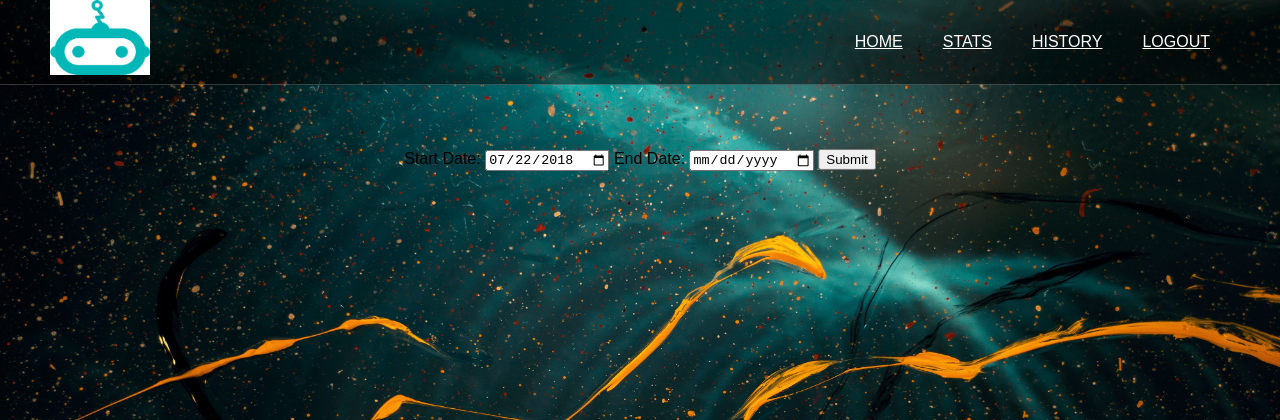
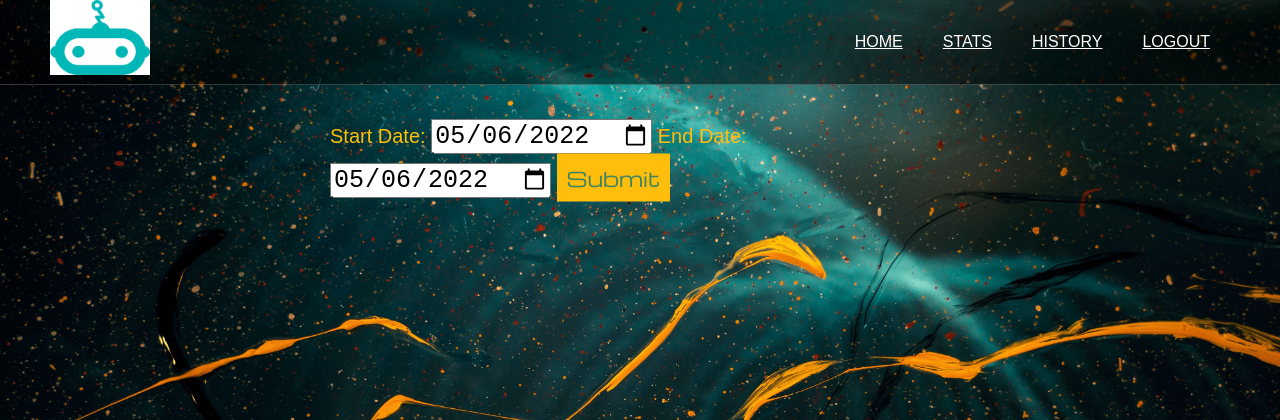
Before and after one commit to Ali13798/CSC450-Group-Project, a Flask app: page /history in a window 1280 px wide. Shown: the top 420 px of the page. Run offline with Flask 2, Linux system fonts and the light colour scheme; the first user in the database is signed in; some libraries are stand-ins or nearby versions; some web fonts are replaced.

Commit message:
Completed history page

```diff
--- a/server/app.py
+++ b/server/app.py
@@ -13,7 +13,7 @@ app.secret_key = b'_5#y2L"F4Q8z\n\xec]/'
 app.config["SESSION_PERMANENT"] = False
 app.config["SESSION_TYPE"] = "filesystem"
 Session(app)
-DB_PATH = "database.db"
+DB_PATH = "./server/database.db"
 
 
 @app.route("/")
@@ -68,24 +68,7 @@ def greet():
 @app.route("/greetNewUser", methods=["GET", "POST"])
 def new_user():
     name = flask.request.form.get("name")
-    if " " in name:
-        flask.flash('Username cannot contain empty spaces " ". Try again.')
-        return flask.redirect(flask.url_for("signup"))
-
-    if not name[0].isalpha():
-        flask.flash("Username must begin with an alphabetic character.")
-        return flask.redirect(flask.url_for("signup"))
-
-    if not name.isalnum():
-        flask.flash("Username cannot contain any special characters.")
-        return flask.redirect(flask.url_for("signup"))
-
     password = flask.request.form.get("password")
-    confirm_password = flask.request.form.get("confirm_password")
-    if password != confirm_password:
-        flask.flash("Passwords entered do not match. Try again.")
-        return flask.redirect(flask.url_for("signup"))
-
     password = hash_password(password)
 
     with sqlite3.connect(DB_PATH) as con:
--- a/server/templates/history.html
+++ b/server/templates/history.html
@@ -18,6 +18,20 @@
   top: 20%;
   transform: translate(-50%, -50%);
   padding: 10px;
+  font-size: 20px;
+  color: #ffbe0c;
+}
+#start, #end {
+    font-size:25px;
+
+}
+#subButton{
+  color: #137575cc;
+  font-family: 'Michroma', sans-serif;
+  background-color: #ffbe0c;
+  font-size: 20px;
+  padding: 10px;
+  border: 0;
 }
 
 </style>
@@ -29,13 +43,15 @@
 <div class="container" id="hstDiv" data-userHist='{{ userHist }}'>
 
   <div id="datePicker">
+    <form id="submitDates" action="">
       <label for="start">Start Date:</label>
-    <input type="date" id="start" name="startDate" value="2018-07-22">
+      <input type="date" id="start" name="startDate">
 
       <label for="start">End Date:</label>
-    <input type="date" id="end" name="endDate" min="2022-01-01">
+      <input type="date" id="end" name="endDate">
 
-    <button id="submitDates">Submit</button>
+      <button id="subButton">Submit</button>
+    </form>
   </div>
 
   <div id="columnchart_material" style="width: 800px; height: 500px;"></div>
@@ -43,27 +59,41 @@
 </div>
 
 <script type="text/javascript">
+  startD = new Date();
+  endD  = new Date();
   document.addEventListener("DOMContentLoaded", () => {
-    document.getElementById('start').value = new Date().toDateInputValue();
-    document.getElementById('end').value = new Date().toDateInputValue();
-    document.getElementById('submitDates').addEventListener('click', ()=>{
+
+    d = new Date();
+    year = d.getFullYear();
+    month = ((d.getMonth() + 1) < 10 ) ? "0"+(d.getMonth() + 1) : (d.getMonth() + 1);
+    day = (d.getDate() < 10 ) ? "0"+d.getDate() : d.getDate();
+
+    document.getElementById('start').value = year + "-" + month + "-" + day;
+    document.getElementById('end').value = year + "-" + month + "-" + day;
+    // document.reload();
+    form = document.getElementById('submitDates');
+
+    form.addEventListener("submit", (e)=>{
+
+      event.preventDefault();
+
       start = document.getElementById('start').value;
       end = document.getElementById('end').value;
-      console.log(start + " " + end);
+
+      startD = new Date(start +"T00:00:00");
+      endD = new Date(end+"T00:00:00");
+      google.charts.load('current', {'packages':['bar']});
+      google.charts.setOnLoadCallback(drawChart);
+
     });
+
   });
 
   var userHist = document.getElementById("hstDiv").getAttribute('data-userHist');
-  console.log(userHist);
   userHist = "{ 'data': " + userHist + "}";
   userHist = userHist.replace(/\'/g, '"');
   userHist = JSON.parse(userHist);
   hstArray = userHist.data;
-  console.log(hstArray);
-
-
-  google.charts.load('current', {'packages':['bar']});
-  google.charts.setOnLoadCallback(drawChart);
 
   function drawChart() {
     // Labels
@@ -74,11 +104,21 @@
     labels = [xTitle, firstBarTitle, secondBarTitle, thirdBarTitle];
 
     // Data
+    itemAdded = false;
     sessions = [labels];
     hstArray.forEach(elm => {
 
+      dateArray = elm.date.split("/");
+      dateObj = new Date("20" + dateArray[2] + "-" + dateArray[0] + "-" + dateArray[1]);
+
+      if (dateObj >= startD.getDate() && dateObj.getDate() <= endD.getDate() ){
         sessions.push([elm.date, elm.clickCount, elm.keyCount, elm.timeStudied]);
+        itemAdded = true;
+      }
+
     });
+
+    if(itemAdded){
 
       var data = google.visualization.arrayToDataTable(sessions);
 
@@ -93,8 +133,8 @@
 
       chart.draw(data, google.charts.Bar.convertOptions(options));
     }
+
+  }
 </script>
 
-
-
 {% endblock body %}
```
Also changed, not shown: database.db (added). Lines whose indentation alone changed are shown as unchanged.
